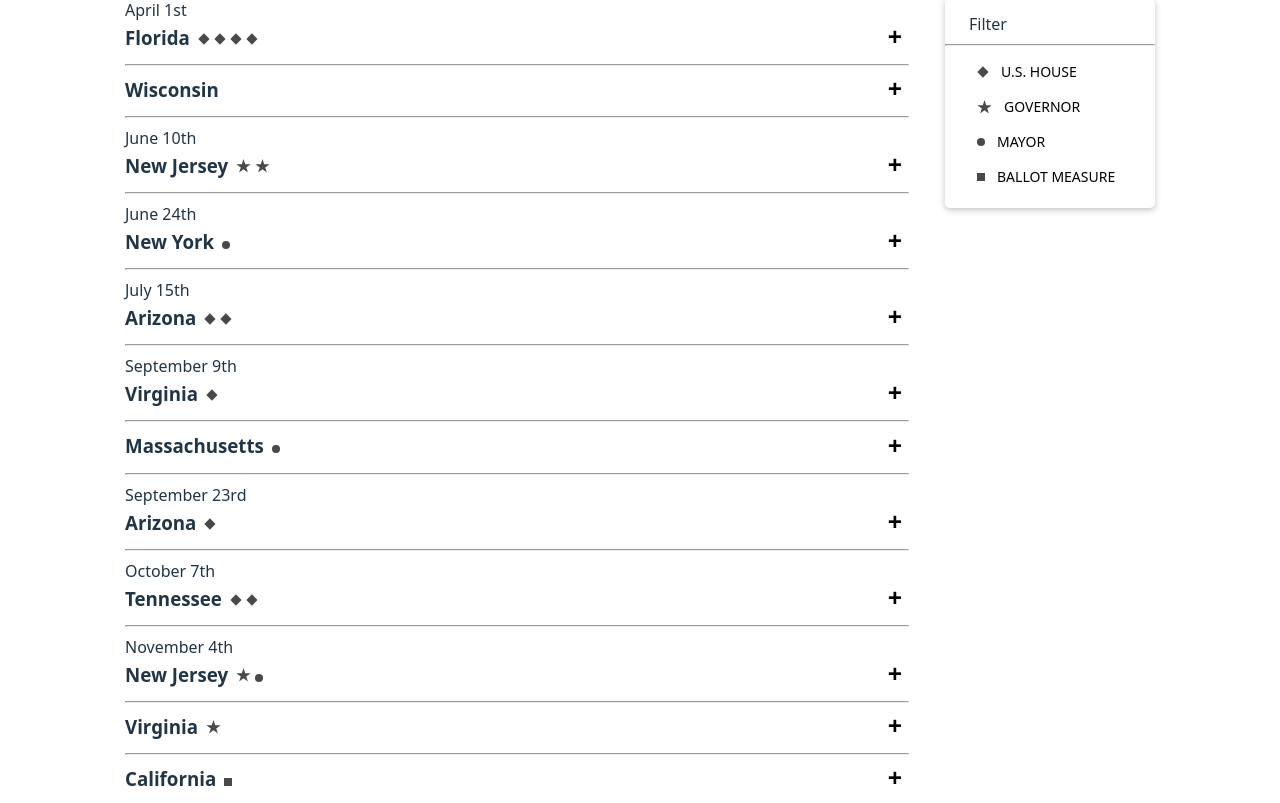
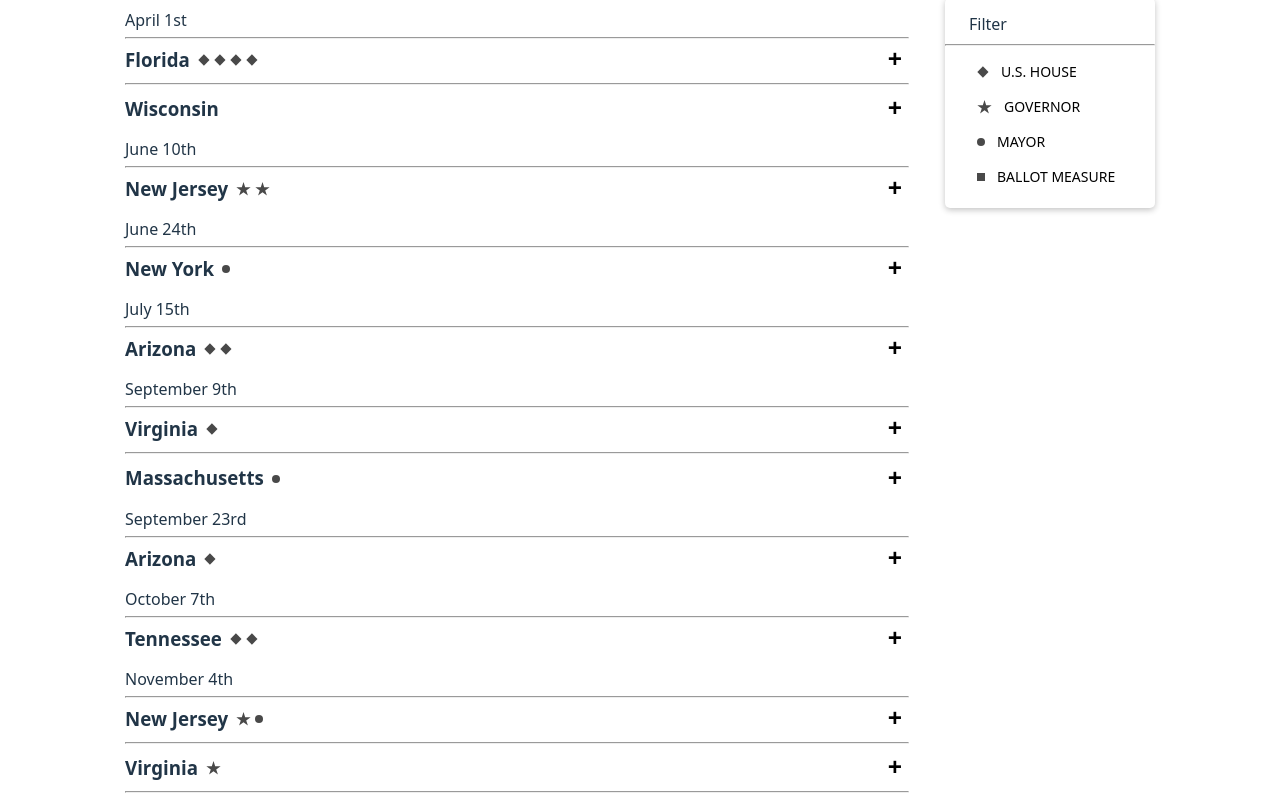
Before and after one commit to chen-luke/ap-news-election, a React (Vite) app: page / in a window 1280 px wide. Shown: the part 1096-1899 px from the top of the page. Built offline with nearby package versions, Linux system fonts and the light colour scheme.

Commit message:
Refactor AllElectionsDropDown to use RaceDropdown component and improve race icon rendering

```diff
--- a/src/components/all-elections/AllEctionsDropDown.tsx
+++ b/src/components/all-elections/AllEctionsDropDown.tsx
@@ -2,13 +2,11 @@ import styled from 'styled-components';
 
 import type {
   ElectionDayFormatted,
-  RaceDetail,
   StateElectionGroups,
 } from '../../voting-data';
 import { usElectionSchedule2025 } from '../../voting-data';
 import { v4 as uuidv4 } from 'uuid';
-import RaceTypeIcons from './RaceTypeIcons';
-import { useState } from 'react';
+import RaceDropdown from './RaceDropdown';
 
 const DropdownContainer = styled.div`
   display: grid;
@@ -16,95 +14,28 @@ const DropdownContainer = styled.div`
 `;
 const Dropdown = styled.div``;
 
-const ExpandButton = styled.button`
-  font-size: 25px;
-  font-weight: 700;
-  line-height: 0.9;
-  background-color: transparent;
-  border-radius: 6px;
-  transition: background-color 0.15s;
-  cursor: pointer;
-  height: 28px;
-  width: 28px;
-  display: flex;
-  place-content: center;
-  color: black;
-  border: 0;
-  margin: 0;
-  padding: 0;
-
-  &:hover {
-    background-color: #c5c5c5ff;
-  }
-`;
-
 export default function AllElectionsDropDown() {
-  const [isExpanded, setIsExpanded] = useState(false);
-
-  const toggleDropdown = () => setIsExpanded(!isExpanded);
-
   return (
     <DropdownContainer>
       <Dropdown>
         {usElectionSchedule2025.map((day: ElectionDayFormatted) => (
-          <div key={uuidv4()}>
-            {day.date}
-            {day.races.map((race: StateElectionGroups) => (
-              <div key={uuidv4()}>
-                <div
-                  style={{
-                    display: 'flex',
-                    alignItems: 'center',
-                    gap: '8px',
-                    justifyContent: 'space-between',
-                  }}
-                >
-                  <h3
-                    style={{
-                      display: 'flex',
-                      alignItems: 'center',
-                      gap: '8px',
-                      margin: '2px 0px 4px',
-                    }}
-                  >
-                    {race.state}
-                    <RaceTypeIcons race={race} />
-                  </h3>
-                  {isExpanded ? (
-                    <ExpandButton onClick={toggleDropdown}>-</ExpandButton>
-                  ) : (
-                    <ExpandButton onClick={toggleDropdown}>+</ExpandButton>
-                  )}
-                </div>
-                <hr />
-                <div>
-                  {Object.entries(race).map(([key, value]) => {
-                    if (key === 'state' || !value) return null;
-
-                    const raceDetails = value as RaceDetail[];
-
-                    return (
-                      <div key={uuidv4()}>
-                        {isExpanded &&
-                          raceDetails.map((detail: RaceDetail) => {
-                            return (
-                              <div key={uuidv4()}>
-                                <a
-                                  href=''
-                                  style={{ textDecoration: 'underline' }}
-                                >
-                                  <b>{detail.district}</b>
-                                </a>{' '}
-                                {detail.description}
-                              </div>
-                            );
-                          })}
-                      </div>
-                    );
-                  })}
-                </div>
-              </div>
-            ))}
+          <div key={uuidv4()} style={{ marginTop: '10px' }}>
+            <span style={{ fontWeight: '300' }}>{day.date}</span>
+            <hr style={{ marginBottom: '5px', marginTop: '5px' }} />
+            {day.races.map(
+              (
+                race: StateElectionGroups,
+                index: number,
+                array: StateElectionGroups[]
+              ) => (
+                <RaceDropdown
+                  key={uuidv4()}
+                  race={race}
+                  index={index}
+                  length={array.length}
+                />
+              )
+            )}
           </div>
         ))}
       </Dropdown>
--- a/src/components/all-elections/RaceDropdown.tsx
+++ b/src/components/all-elections/RaceDropdown.tsx
@@ -0,0 +1,97 @@
+import styled from 'styled-components';
+import { v4 as uuidv4 } from 'uuid';
+import type { RaceDetail, StateElectionGroups } from '../../voting-data';
+import { useState } from 'react';
+import RaceTypeIcons from './RaceTypeIcons';
+
+const ExpandButton = styled.button`
+  font-size: 25px;
+  font-weight: 700;
+  line-height: 0.9;
+  background-color: transparent;
+  border-radius: 6px;
+  transition: background-color 0.15s;
+  cursor: pointer;
+  height: 28px;
+  width: 28px;
+  display: flex;
+  place-content: center;
+  color: black;
+  border: 0;
+  margin: 0;
+  padding: 0;
+
+  &:hover {
+    background-color: #c5c5c5ff;
+  }
+`;
+
+interface RaceDropdownProps {
+  race: StateElectionGroups;
+  index: number;
+  length: number;
+}
+
+export default function RaceDropdown({
+  race,
+  index,
+  length,
+}: RaceDropdownProps) {
+  const [isExpanded, setIsExpanded] = useState(false);
+
+  const toggleDropdown = () => setIsExpanded(!isExpanded);
+
+  return (
+    <div key={uuidv4()}>
+      <div
+        style={{
+          display: 'flex',
+          alignItems: 'center',
+          gap: '8px',
+          justifyContent: 'space-between',
+        }}
+      >
+        <h3
+          style={{
+            display: 'flex',
+            alignItems: 'center',
+            gap: '8px',
+            margin: '2px 0px 4px',
+          }}
+        >
+          {race.state}
+          <RaceTypeIcons race={race} />
+        </h3>
+        {isExpanded ? (
+          <ExpandButton onClick={toggleDropdown}>-</ExpandButton>
+        ) : (
+          <ExpandButton onClick={toggleDropdown}>+</ExpandButton>
+        )}
+      </div>
+      {index < length - 1 && <hr style={{ marginTop: '5px' }} />}
+      <div>
+        {Object.entries(race).map(([key, value]) => {
+          if (key === 'state' || !value) return null;
+
+          const raceDetails = value as RaceDetail[];
+
+          return (
+            <div key={uuidv4()}>
+              {isExpanded &&
+                raceDetails.map((detail: RaceDetail) => {
+                  return (
+                    <div key={uuidv4()}>
+                      <a href='' style={{ textDecoration: 'underline' }}>
+                        <b>{detail.district}</b>
+                      </a>{' '}
+                      {detail.description}
+                    </div>
+                  );
+                })}
+            </div>
+          );
+        })}
+      </div>
+    </div>
+  );
+}
--- a/src/components/all-elections/RaceTypeIcons.tsx
+++ b/src/components/all-elections/RaceTypeIcons.tsx
@@ -2,8 +2,10 @@ import type { JSX } from 'react';
 import type { StateElectionGroups } from '../../voting-data';
 import { v4 as uuidv4 } from 'uuid';
 
-const usHouseElectionIcon = (
+const HouseElectionIcon = (props: JSX.IntrinsicElements['svg']) => {
+  return (
     <svg
+      {...props}
       width='12'
       height='12'
       viewBox='0 0 12 12'
@@ -18,9 +20,12 @@ const usHouseElectionIcon = (
       ></rect>
     </svg>
   );
+};
 
-const usGovernorElectionIcon = (
+const GovernorElectionIcon = (props: JSX.IntrinsicElements['svg']) => {
+  return (
     <svg
+      {...props}
       width='15'
       height='14'
       viewBox='0 0 15 14'
@@ -33,9 +38,11 @@ const usGovernorElectionIcon = (
       ></path>
     </svg>
   );
+};
 
-const usMayorElectionIcon = (
+const MayorElectionIcon = (props: JSX.IntrinsicElements['svg']) => (
   <svg
+    {...props}
     width='8'
     height='8'
     viewBox='0 0 8 8'
@@ -46,8 +53,10 @@ const usMayorElectionIcon = (
   </svg>
 );
 
-const usBallotMeasureIcon = (
+const BallotMeasureIcon = (props: JSX.IntrinsicElements['svg']) => {
+  return (
     <svg
+      {...props}
       width='8'
       height='8'
       viewBox='0 0 10 10'
@@ -57,12 +66,13 @@ const usBallotMeasureIcon = (
       <rect width='10' height='10' fill='#494949'></rect>
     </svg>
   );
+};
 
 const getRaceIcon = (raceType: string) => {
-  if (raceType === 'houseRace') return usHouseElectionIcon;
-  if (raceType === 'govRace') return usGovernorElectionIcon;
-  if (raceType === 'mayorRace') return usMayorElectionIcon;
-  if (raceType === 'ballotMeasure') return usBallotMeasureIcon;
+  if (raceType === 'houseRace') return HouseElectionIcon;
+  if (raceType === 'govRace') return GovernorElectionIcon;
+  if (raceType === 'mayorRace') return MayorElectionIcon;
+  if (raceType === 'ballotMeasure') return BallotMeasureIcon;
   return null;
 };
 
@@ -77,11 +87,13 @@ export default function RaceTypeIcons({
     <div style={{ display: 'flex', gap: '4px', alignItems: 'center' }}>
       {Object.entries(race).map(([key, value]) => {
         if (key === 'state' || !value) return null;
+
+        const IconComponent = getRaceIcon(key);
+
+        if (!IconComponent || !Array.isArray(value)) return null;
         return (
           Array.isArray(value) &&
-          value.map(() => {
-            return <div key={uuidv4()}>{getRaceIcon(key)}</div>;
-          })
+          value.map(() => <IconComponent key={uuidv4()} />)
         );
       })}
     </div>
```
Lines whose indentation alone changed are shown as unchanged.
